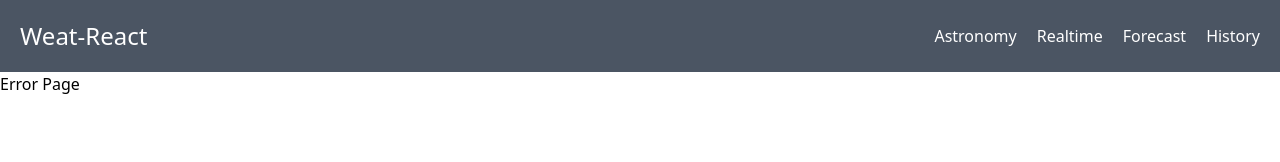
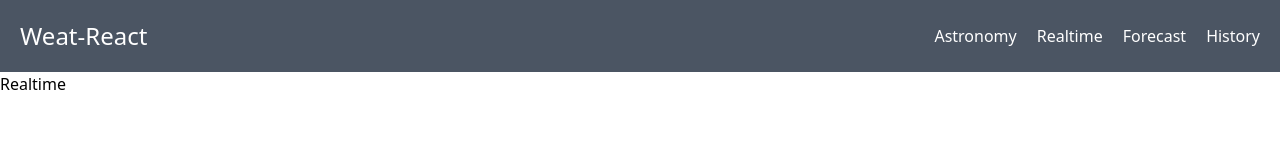
Before and after one commit to Atif-Bashir-1998/Weat-React, a React (Create React App) app: page /realtime in a window 1280 px wide. Shown: the top 162 px of the page. Built offline with nearby package versions, Linux system fonts and the light colour scheme; the HTML template or start-up script is replaced by a standard one.

Commit message:
navigation to realtime page added

```diff
--- a/src/App.js
+++ b/src/App.js
@@ -5,6 +5,7 @@ import './index.css';
 
 import Home from './views/Home'
 import Navbar from "./components/Navbar";
+import Realtime from "./views/Realtime";
 
 function App() {
   return (
@@ -13,6 +14,7 @@ function App() {
         <Navbar/>
         <Routes>
           <Route path="/" element={<Home />} />
+          <Route path="/realtime" element={<Realtime />} />
           <Route path="*" element={<Error />} />
         </Routes>
       </Router>
```
